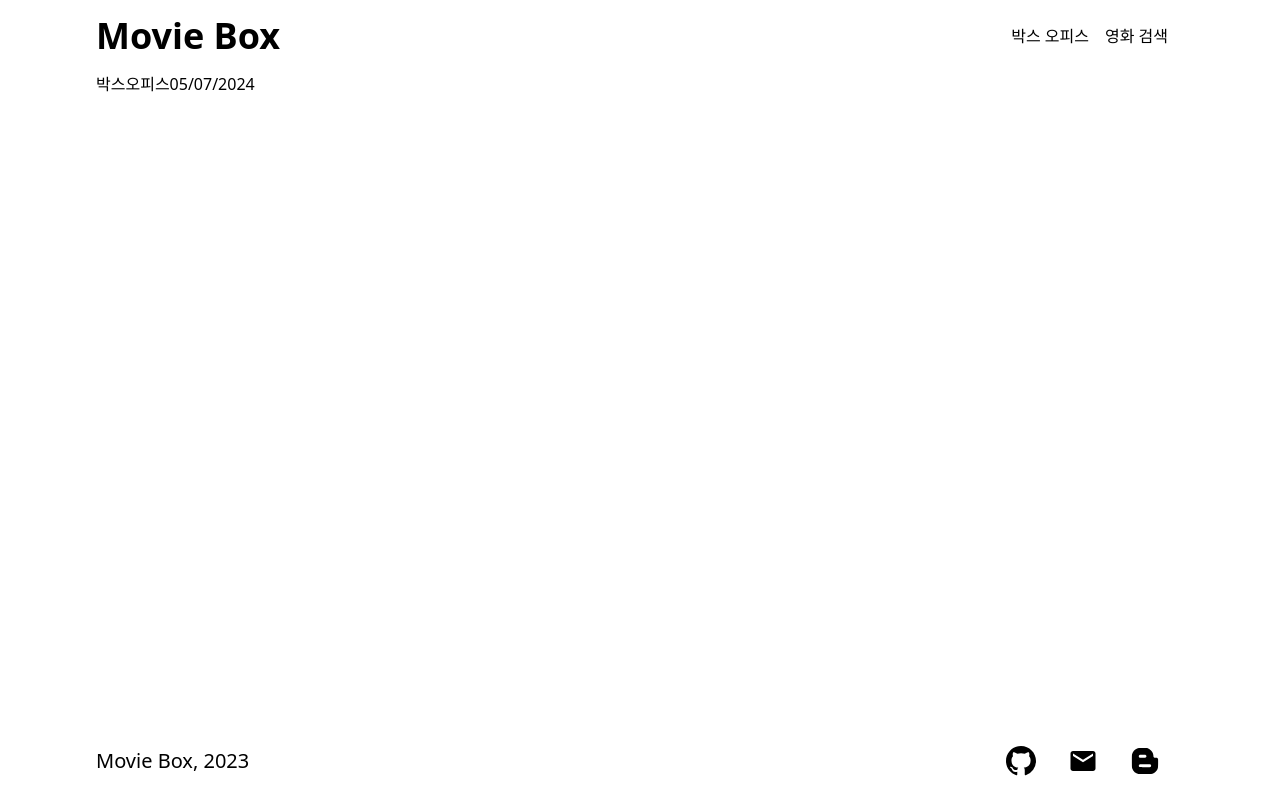
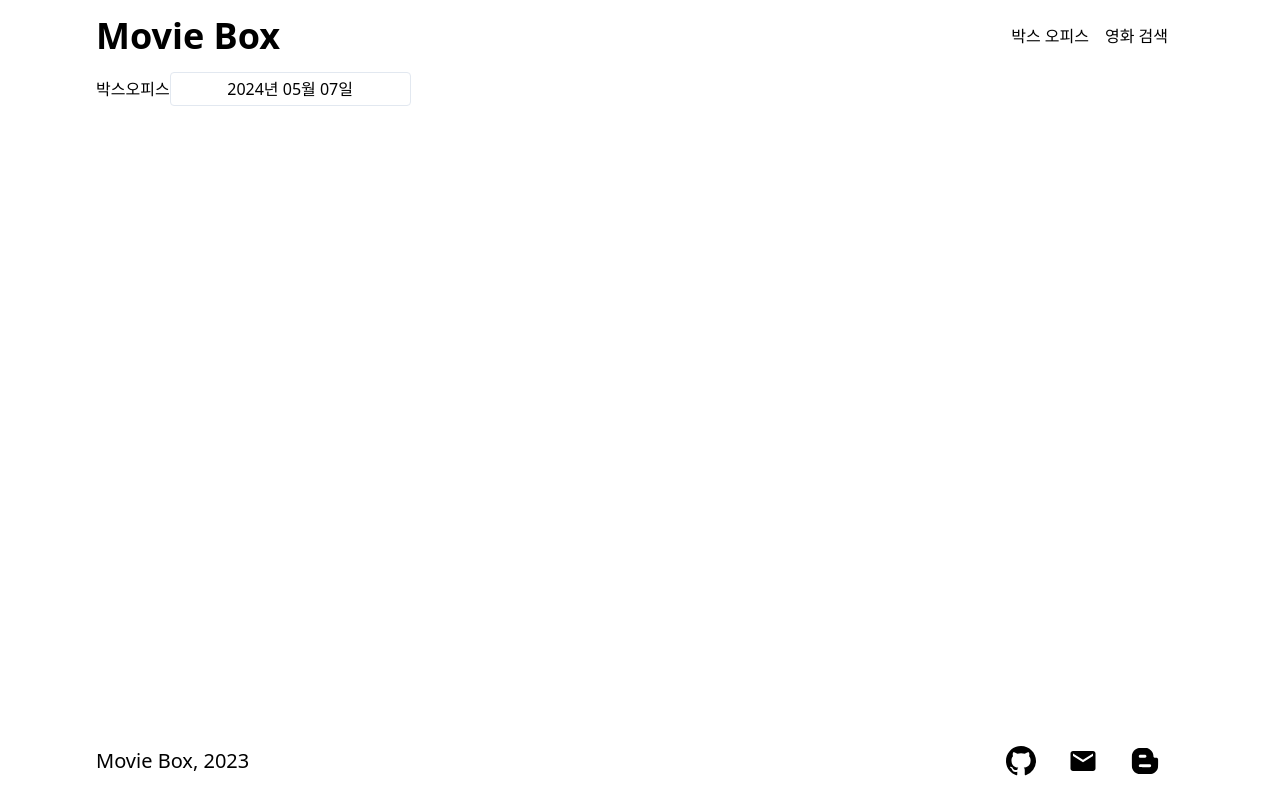
Before and after one commit to ka0824/movie_box, a Next.js app: page /boxoffice in a window 1280 px wide. Built offline with nearby package versions, Linux system fonts and the light colour scheme.

Commit message:
refactor: change calendar input style
- react-datepicker input 태그 스타일 변경 (테두리 추가)

```diff
--- a/src/pages/boxoffice/index.tsx
+++ b/src/pages/boxoffice/index.tsx
@@ -13,6 +13,7 @@ function Index() {
       <DatePicker
         selected={date}
         onChange={(date) => setDate(date || new Date())}
+        dateFormat="yyyy년 MM월 dd일"
       ></DatePicker>
     </div>
   );
--- a/src/styles/globals.css
+++ b/src/styles/globals.css
@@ -19,3 +19,10 @@
 body {
   min-height: 100vh;
 }
+
+.react-datepicker-wrapper input {
+  border: 1px solid #e2e8f0;
+  border-radius: 0.25rem;
+  padding: 0.25rem;
+  text-align: center;
+}
```
